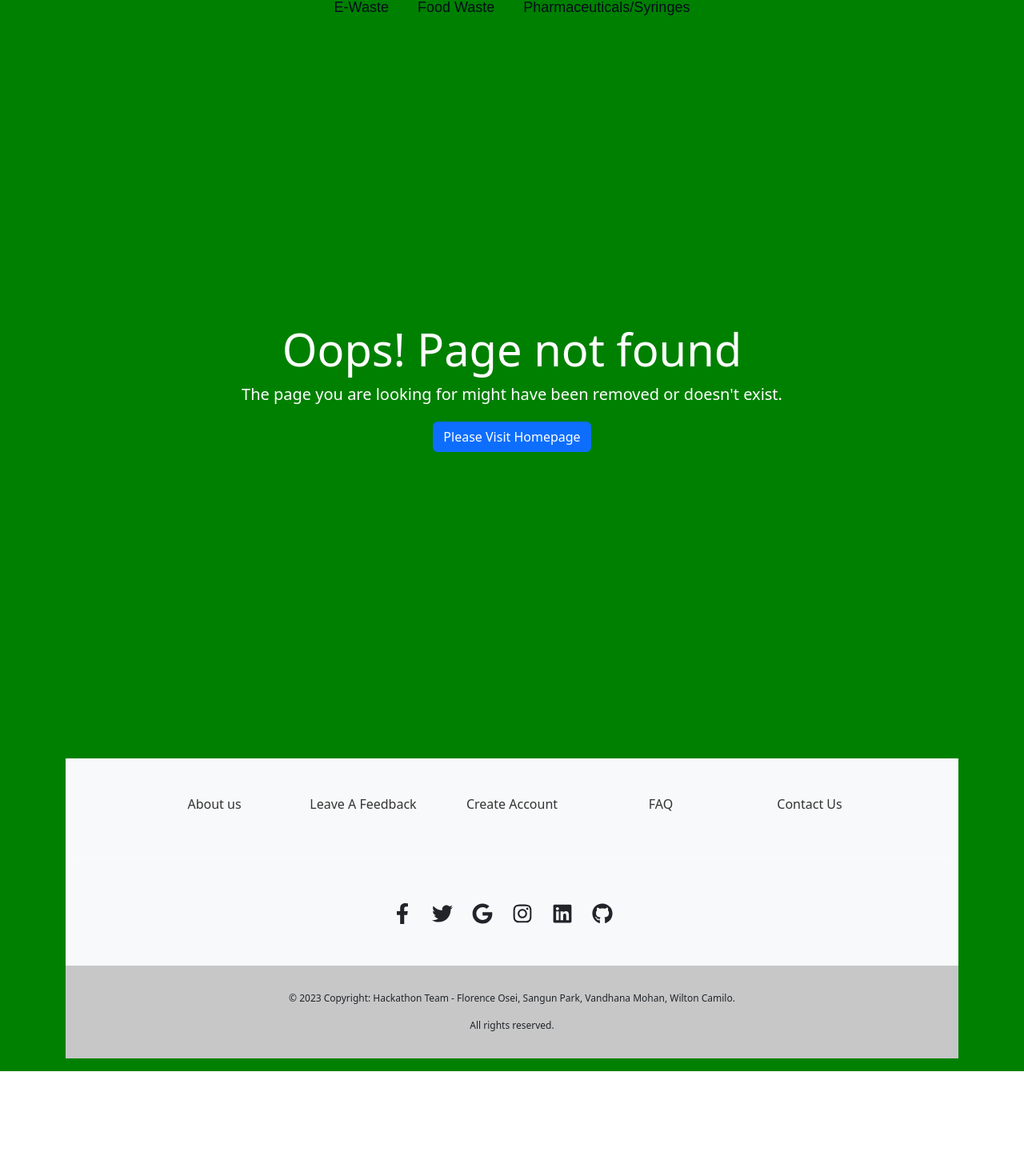
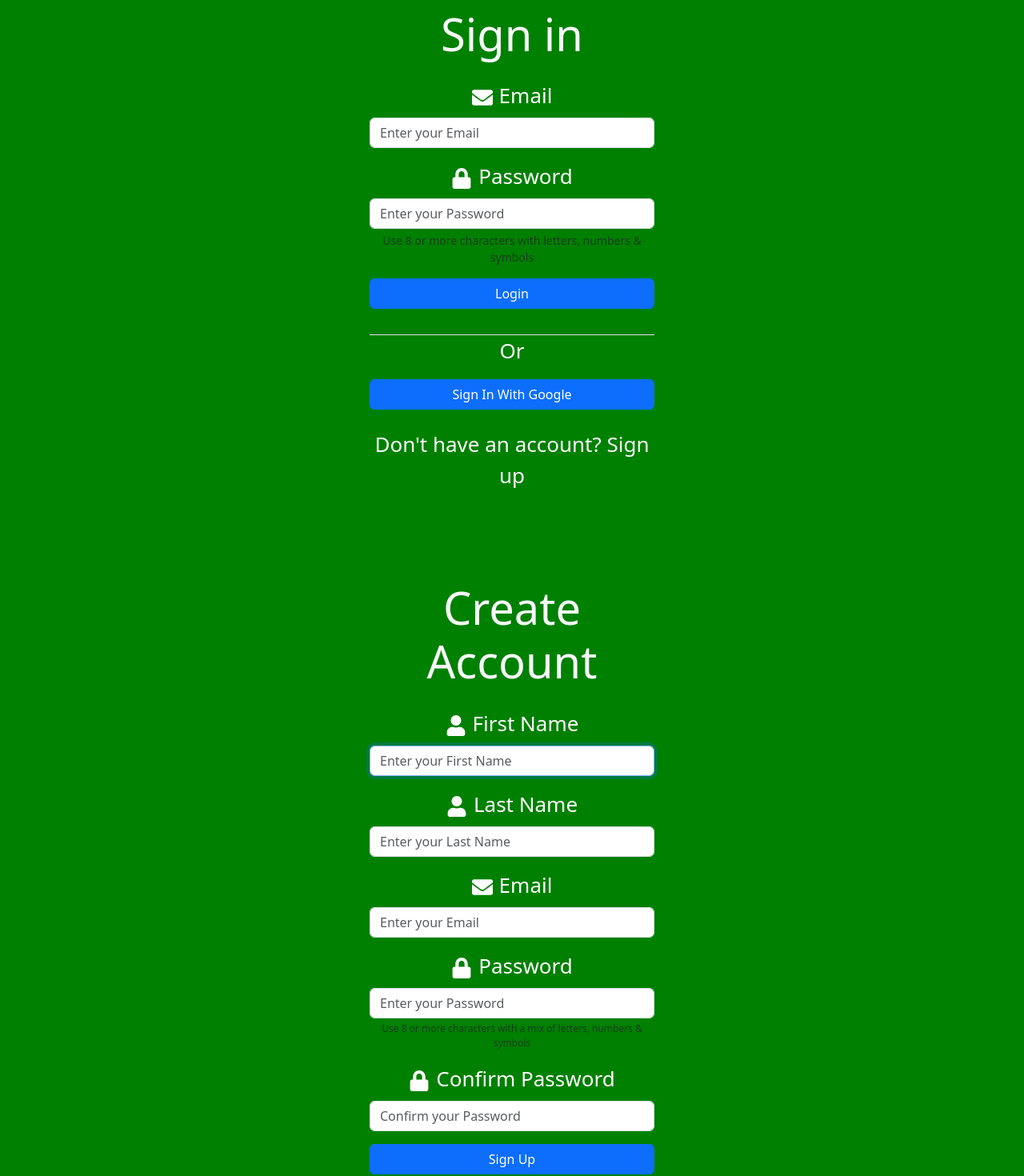
Before and after one commit to SangunPark96/Hack-A-Thon-Team-4, a React (Create React App) app in the folder Access _ hackathon/: page /SignUp in a window 1280 px wide. Shown: the part 359-1829 px from the top of the page at 80% size. Before the commit the page ends 1698 px from the top, so only its background shows below. Built offline with nearby package versions, Linux system fonts and the light colour scheme; no server answers.

Commit message:
sign up added with css

```diff
--- a/Access _ hackathon/src/App.js
+++ b/Access _ hackathon/src/App.js
@@ -5,6 +5,9 @@ import "./App.css";
 import NavBar from "./Pages/NavBar";
 import Footer from "./Pages/Footer";
 import FourOFour from "./Pages/FourOFour";
+import SignIn from "./components/auth/SignIn";
+import SignUp from "./components/auth/SignUp";
+
 // import Pharma from "./Components/Pharma";
 
 function App() {
@@ -13,6 +16,8 @@ function App() {
       <header className="App-header">
         <img src="" className="App-logo" alt="logo" />
         <Router>
+          <SignIn />
+          <SignUp />
           <NavBar />
           <Routes>
             {/* <Route path="/pharma" element={ <Pharma/>}/> */}
--- a/Access _ hackathon/src/components/auth/SignIn.js
+++ b/Access _ hackathon/src/components/auth/SignIn.js
@@ -1,5 +1,5 @@
 import { signInWithEmailAndPassword, signInWithRedirect } from "firebase/auth";
-import { useState } from "react";
+import React, { useState } from "react";
 import { auth, provider } from "../../firebase";
 import { FaEnvelope, FaLock } from "react-icons/fa";
 import { Link, useNavigate } from "react-router-dom";
@@ -25,23 +25,19 @@ function SignIn() {
   }
 
   return (
-    <div className="relative flex flex-col justify-center rounded-lg shadow-yellow-500/50 shadow-lg overflow-hidden">
-      <div className="w-full p-6 m-auto rounded-lg shadow-yellow-500/50 shadow-lg lg:max-w-xl">
-      <h1 className="text-6xl sm:text-2xl md:text-4xl font-semibold text-center text-white uppercase tracking-wide mb-4">
-          Sign in
-        </h1>
-        <form onSubmit={signIn} className="mt-6">
-          <div className="mb-2">
-            <label
-              htmlFor="email"
-              className="flex items-center text-sm font-semibold text-gray-800"
-            >
-              <FaEnvelope className="mr-2 text-2xl" />
-              <span className="text-xl tracking-wide font-bold">Email</span>
+    <div className="container my-5">
+      <div className="row justify-content-center">
+        <div className="col-md-6 col-lg-4">
+          <h1 className="text-center text-light display-4 mb-4">Sign in</h1>
+          <form onSubmit={signIn}>
+            <div className="mb-3">
+              <label htmlFor="email" className="form-label">
+                <FaEnvelope className="me-2" />
+                Email
               </label>
               <input
                 type="email"
-              className="block w-full px-4 py-2 mt-2 text-purple-700 bg-white border rounded-md focus:border-purple-400 focus:ring-purple-300 focus:outline-none focus:ring focus:ring-opacity-40"
+                className="form-control"
                 id="email"
                 placeholder="Enter your Email"
                 value={email}
@@ -51,18 +47,14 @@ function SignIn() {
                 title="Enter your email"
               />
             </div>
-          <div className="mb-2">
-            <label
-              htmlFor="password"
-              className="flex items-center text-sm font-semibold text-gray-800"
-            >
-              <FaLock className="mr-2 text-2xl" />
-              <span className="text-xl tracking-wide font-bold">Password</span>
+            <div className="mb-3">
+              <label htmlFor="password" className="form-label">
+                <FaLock className="me-2" />
+                Password
               </label>
-
               <input
                 type="password"
-              className="block w-full px-4 py-2 mt-2 text-purple-700 bg-white border rounded-md focus:border-purple-400 focus:ring-purple-300 focus:outline-none focus:ring focus:ring-opacity-40"
+                className="form-control"
                 id="password"
                 placeholder="Enter your Password"
                 value={password}
@@ -70,52 +62,40 @@ function SignIn() {
                 onChange={(event) => setPassword(event.target.value)}
                 title="Enter your password"
               />
-            <p className="text-xs">
-              {" "}
-              Use 8 or more characters with a mix of letters, numbers & symbols{" "}
+              <p className="form-text" style={{ fontSize: "14px" }}>
+                Use 8 or more characters with letters, numbers &
+                symbols
               </p>
             </div>
 
-          <div className="mt-6">
-            <button
-              type="submit"
-              className="w-full bg-gray-300 px-4 py-2 tracking-wide transition-colors duration-200 transform mt-6 px-8 py-4 font-bold text-center text-black text-2xl sm:text-lg md:text-xl font-semibold rounded-lg hover:from-pink-500 hover:to-yellow-500 hover:text-white shadow-yellow-500/50 shadow-md rounded focus:outline-none focus:shadow-outline"
-            >
+            <button type="submit" className="btn btn-primary w-100 mb-3">
               Login
             </button>
-          </div>
           </form>
-        <div className="relative flex items-center justify-center w-full mt-6 border border-t">
-          <div className="absolute px-5 bg-white">Or</div>
-        </div>
-        <div className="flex mt-4 gap-x-2">
+          <div className="text-center border-top border-1 my-3">Or</div>
+          <div className="d-grid gap-2">
             <button
               type="button"
               onClick={google}
-            className="w-full bg-gray-300 px-4 py-2 tracking-wide transition-colors duration-200 transform mt-6 px-8 py-4 font-bold text-center text-black text-2xl sm:text-lg md:text-xl font-semibold rounded-lg hover:from-pink-500 hover:to-yellow-500 hover:text-white shadow-yellow-500/50 shadow-md rounded focus:outline-none focus:shadow-outline"
+              className="btn btn-primary w-100"
             >
-            Sign In With Google &nbsp; &nbsp;
-            <svg
-              xmlns="http://www.w3.org/2000/svg"
-              viewBox="0 0 32 32"
-              className="w-5 h-5 fill-current"
-            >
-              <path d="M16.318 13.714v5.484h9.078c-0.37 2.354-2.745 6.901-9.078 6.901-5.458 0-9.917-4.521-9.917-10.099s4.458-10.099 9.917-10.099c3.109 0 5.193 1.318 6.38 2.464l4.339-4.182c-2.786-2.599-6.396-4.182-10.719-4.182-8.844 0-16 7.151-16 16s7.156 16 16 16c9.234 0 15.365-6.49 15.365-15.635 0-1.052-0.115-1.854-0.255-2.651z"></path>
-            </svg>
+              Sign In With Google
             </button>
           </div>
 
-        <p className="mt-8 text-lg font-light text-center text-white">
+          <p className="mt-4 text-lg text-center">
             Don't have an account?{" "}
             <Link
               to="/SignUp"
-            className="font-medium text-white hover:underline"
+              className="font-medium text-light text-decoration-none"
             >
               Sign up
             </Link>
           </p>
         </div>
       </div>
+    </div>
   );
 }
+
 export default SignIn;
--- a/Access _ hackathon/src/components/auth/SignUp.js
+++ b/Access _ hackathon/src/components/auth/SignUp.js
@@ -28,25 +28,21 @@ function SignUp() {
   }
 
   return (
-    <div className="relative flex flex-col justify-center rounded-lg shadow-yellow-500/50 shadow-lg overflow-hidden">
-      <div className="w-full p-6 m-auto rounded-lg shadow-yellow-500/50 shadow-lg lg:max-w-xl">
-        <h1 className="text-6xl sm:text-2xl md:text-4xl font-semibold text-center text-white uppercase tracking-wide mb-4">
+    <div className="container my-5">
+      <div className="row justify-content-center">
+        <div className="col-md-6 col-lg-4">
+          <h1 className="text-center text-light display-4 mb-4">
             Create Account
           </h1>
-        <form onSubmit={signUp} className="mt-6">
-          <div className="mb-2">
-            <label
-              htmlFor="first_name"
-              className="flex items-center text-sm font-semibold text-gray-800"
-            >
-              <FaUser className="mr-2 text-2xl" />
-              <span className="text-xl tracking-wide font-bold">
+          <form onSubmit={signUp}>
+            <div className="mb-3">
+              <label htmlFor="first_name" className="form-label">
+                <FaUser className="me-2" />
                 First Name
-              </span>
               </label>
               <input
                 type="text"
-              className="block w-full px-4 py-2 mt-2 text-black bg-white border rounded-md focus:border-purple-400 focus:ring-purple-300 focus:outline-none focus:ring focus:ring-opacity-40"
+                className="form-control"
                 id="first_name"
                 placeholder="Enter your First Name"
                 value={firstName}
@@ -57,17 +53,14 @@ function SignUp() {
               />
             </div>
 
-          <div className="mb-2">
-            <label
-              htmlFor="last_name"
-              className="flex items-center text-sm font-semibold text-gray-800"
-            >
-              <FaUser className="mr-2 text-2xl" />
-              <span className="text-xl tracking-wide font-bold">Last Name</span>
+            <div className="mb-3">
+              <label htmlFor="last_name" className="form-label">
+                <FaUser className="me-2" />
+                Last Name
               </label>
               <input
                 type="text"
-              className="block w-full px-4 py-2 mt-2 text-purple-700 bg-white border rounded-md focus:border-purple-400 focus:ring-purple-300 focus:outline-none focus:ring focus:ring-opacity-40"
+                className="form-control"
                 id="last_name"
                 placeholder="Enter your Last Name"
                 value={lastName}
@@ -77,17 +70,14 @@ function SignUp() {
               />
             </div>
 
-          <div className="mb-2">
-            <label
-              htmlFor="email"
-              className="flex items-center text-sm font-semibold text-gray-800"
-            >
-              <FaEnvelope className="mr-2 text-2xl" />
-              <span className="text-xl tracking-wide font-bold">Email</span>
+            <div className="mb-3">
+              <label htmlFor="email" className="form-label">
+                <FaEnvelope className="me-2" />
+                Email
               </label>
               <input
                 type="email"
-              className="block w-full px-4 py-2 mt-2 text-purple-700 bg-white border rounded-md focus:border-purple-400 focus:ring-purple-300 focus:outline-none focus:ring focus:ring-opacity-40"
+                className="form-control"
                 id="email"
                 placeholder="Enter your Email"
                 value={email}
@@ -96,18 +86,15 @@ function SignUp() {
                 title="Enter your email"
               />
             </div>
-          <div className="mb-2">
-            <label
-              htmlFor="password"
-              className="flex items-center text-sm font-semibold text-gray-800"
-            >
-              <FaLock className="mr-2 text-2xl" />
-              <span className="text-xl tracking-wide font-bold">Password</span>
+
+            <div className="mb-3">
+              <label htmlFor="password" className="form-label">
+                <FaLock className="me-2" />
+                Password
               </label>
-
               <input
                 type="password"
-              className="block w-full px-4 py-2 mt-2 text-purple-700 bg-white border rounded-md focus:border-purple-400 focus:ring-purple-300 focus:outline-none focus:ring focus:ring-opacity-40"
+                className="form-control"
                 id="password"
                 placeholder="Enter your Password"
                 value={password}
@@ -115,26 +102,20 @@ function SignUp() {
                 onChange={(event) => setPassword(event.target.value)}
                 title="Enter your password"
               />
-            <p className="text-xs">
-              {" "}
-              Use 8 or more characters with a mix of letters, numbers & symbols{" "}
+              <p className="form-text" style={{ fontSize: "12px" }}>
+                Use 8 or more characters with a mix of letters, numbers &
+                symbols
               </p>
             </div>
 
-          <div className="mb-2">
-            <label
-              htmlFor="confirm_password"
-              className="flex items-center text-sm font-semibold text-gray-800"
-            >
-              <FaLock className="mr-2 text-2xl" />
-              <span className="text-xl tracking-wide font-bold">
+            <div className="mb-3">
+              <label htmlFor="confirm_password" className="form-label">
+                <FaLock className="me-2" />
                 Confirm Password
-              </span>
               </label>
-
               <input
                 type="password"
-              className="block w-full px-4 py-2 mt-2 text-purple-700 bg-white border rounded-md focus:border-purple-400 focus:ring-purple-300 focus:outline-none focus:ring focus:ring-opacity-40"
+                className="form-control"
                 id="confirm_password"
                 placeholder="Confirm your Password"
                 value={confirmPassword}
@@ -144,15 +125,11 @@ function SignUp() {
               />
             </div>
 
-          <div className="mt-6">
-            <button
-              type="submit"
-              className="w-full bg-gray-300 px-4 py-2 tracking-wide transition-colors duration-200 transform mt-6 px-8 py-4 font-bold text-center text-black text-2xl sm:text-lg md:text-xl font-semibold rounded-lg hover:from-pink-500 hover:to-yellow-500 hover:text-white shadow-yellow-500/50 shadow-md rounded focus:outline-none focus:shadow-outline"
-            >
+            <button type="submit" className="btn btn-primary w-100 mb-3">
               Sign Up
             </button>
+          </form>
         </div>
-        </form>
       </div>
     </div>
   );
--- a/Access _ hackathon/src/firebase.js
+++ b/Access _ hackathon/src/firebase.js
@@ -3,9 +3,6 @@ import { initializeApp } from "firebase/app";
 import { getAuth, GoogleAuthProvider } from "firebase/auth";
 // TODO: Add SDKs for Firebase products that you want to use
 // https://firebase.google.com/docs/web/setup#available-libraries
-
-// Your web app's Firebase configuration
-// For Firebase JS SDK v7.20.0 and later, measurementId is optional
 
 const firebaseConfig = {
   apiKey: process.env.REACT_APP_API_KEY,
```
Also changed, not shown: Access _ hackathon/public/index.html (+2 -5 lines), Access _ hackathon/src/Pages/Profile.js (+16 -8 lines). Lines whose indentation alone changed are shown as unchanged.
